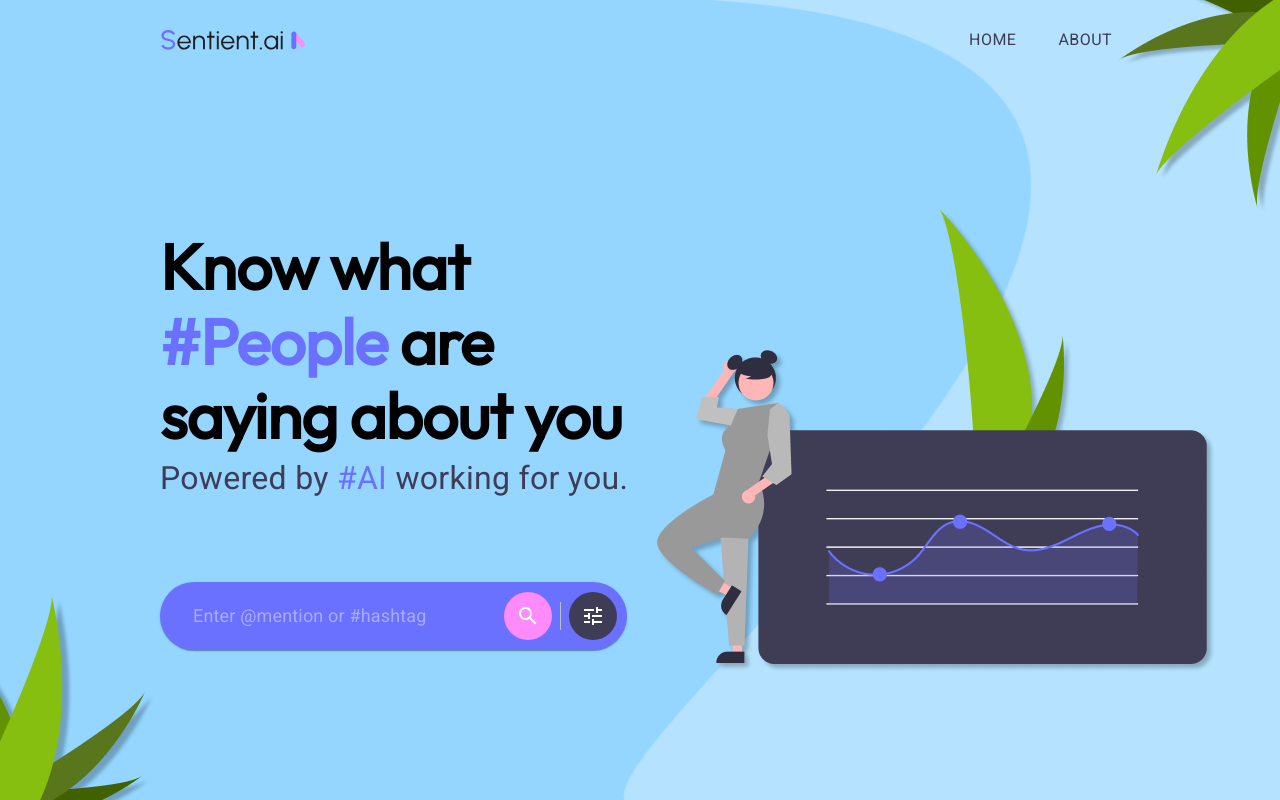
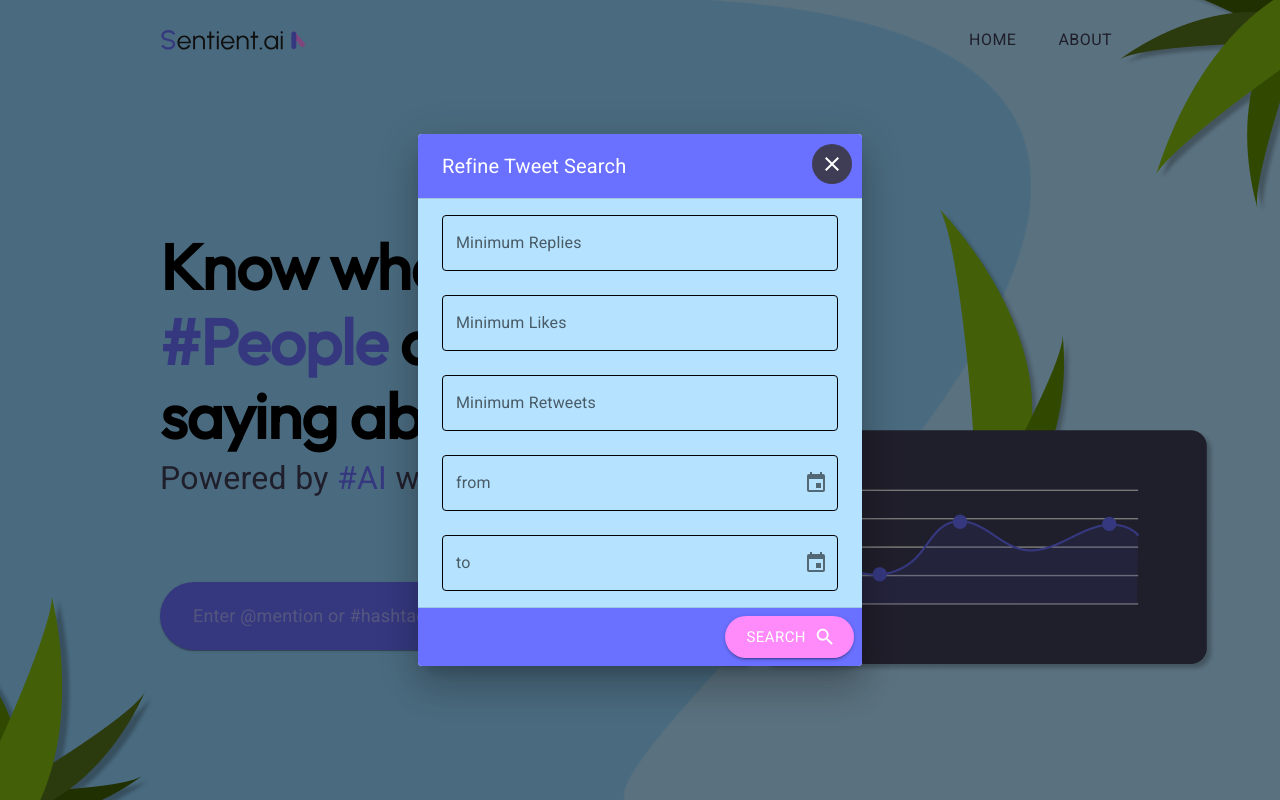
Before and after one commit to om-varshney/Sentient.ai, a React (Create React App) app in the folder Frontend/sentient/: page / in a window 1280 px wide. Both pictures are taken after a click on the button 593 px from the left and 616 px from the top of the page. Built offline with nearby package versions, Linux system fonts and the light colour scheme.

Commit message:
Filters Added

```diff
--- a/Frontend/sentient/package.json
+++ b/Frontend/sentient/package.json
@@ -9,10 +9,12 @@
     "@mui/icons-material": "^5.11.9",
     "@mui/material": "^5.11.9",
     "@mui/styles": "^5.11.9",
+    "@mui/x-date-pickers": "^5.0.19",
     "@testing-library/jest-dom": "^5.16.5",
     "@testing-library/react": "^13.4.0",
     "@testing-library/user-event": "^13.5.0",
     "chart.js": "^4.2.1",
+    "dayjs": "^1.11.7",
     "prettier": "^2.8.4",
     "react": "^18.2.0",
     "react-dom": "^18.2.0",
--- a/Frontend/sentient/src/Components/application/filters.js
+++ b/Frontend/sentient/src/Components/application/filters.js
@@ -0,0 +1,171 @@
+import * as React from "react";
+import Button from "@mui/material/Button";
+import { makeStyles, styled } from "@mui/styles";
+import Dialog from "@mui/material/Dialog";
+import DialogTitle from "@mui/material/DialogTitle";
+import DialogContent from "@mui/material/DialogContent";
+import DialogActions from "@mui/material/DialogActions";
+import { useEffect, useState } from "react";
+import { Stack, TextField } from "@mui/material";
+import { LocalizationProvider } from "@mui/x-date-pickers/LocalizationProvider";
+import { AdapterDayjs } from "@mui/x-date-pickers/AdapterDayjs";
+import { DesktopDatePicker } from "@mui/x-date-pickers/DesktopDatePicker";
+import SearchIcon from "@mui/icons-material/Search";
+import CloseIcon from "@mui/icons-material/Close";
+import dayjs from "dayjs";
+import IconButton from "@mui/material/IconButton";
+
+const useStyles = makeStyles((theme) => ({
+  filterTitle: {
+    backgroundColor: "#6A70FF",
+    color: "#fff",
+  },
+  filterContent: {
+    backgroundColor: "#B5E3FF",
+    color: "#000",
+  },
+  filterActions: {
+    backgroundColor: "#6A70FF",
+    color: "#fff",
+  },
+  primaryButton: {
+    backgroundColor: "#FF8AFA !important",
+    borderRadius: "500px !important",
+  },
+  secondaryButton: {
+    color: "#fff !important",
+    backgroundColor: "#3F3D56 !important",
+    borderRadius: "500px !important",
+  },
+}));
+
+const FilterTextField = styled(TextField)({
+  "& label.Mui-focused": {
+    color: "black",
+  },
+  "& .MuiInput-underline:after": {
+    borderBottomColor: "black",
+  },
+  "& .MuiOutlinedInput-root": {
+    "& fieldset": {
+      borderColor: "black",
+    },
+    "&:hover fieldset": {
+      borderColor: "#3F3D56",
+    },
+    "&.Mui-focused fieldset": {
+      borderColor: "#6A70FF",
+    },
+  },
+});
+
+const FilterDatePicker = styled(DesktopDatePicker)({
+  "& label.Mui-focused": {
+    color: "#6A70FF",
+  },
+  "& .MuiInput-underline:after": {
+    borderBottomColor: "#6A70FF",
+  },
+  "& .MuiOutlinedInput-root": {
+    "& fieldset": {
+      borderColor: "black",
+    },
+    "&:hover fieldset": {
+      borderColor: "#3F3D56",
+    },
+    "&.Mui-focused fieldset": {
+      borderColor: "#6A70FF",
+    },
+  },
+});
+
+const PickDate = ({ label }) => {
+  const [startDate, setStartDate] = useState(null);
+  return (
+    <LocalizationProvider dateAdapter={AdapterDayjs}>
+      <FilterDatePicker
+        label={label}
+        inputFormat="MM/DD/YYYY"
+        value={startDate}
+        onChange={(newDate) => setStartDate(newDate)}
+        renderInput={(params) => <TextField {...params} />}
+        maxDate={new Date()}
+        minDate={new Date("2015-01-01")}
+      />
+    </LocalizationProvider>
+  );
+};
+
+export default function Filters(props) {
+  const classes = useStyles();
+  const [open, setOpen] = React.useState(props.open);
+  useEffect(() => setOpen(props.open), [props.open]);
+
+  const handleClose = () => {
+    setOpen(false);
+  };
+
+  return (
+    <div>
+      <Dialog
+        onClose={handleClose}
+        aria-labelledby="customized-dialog-title"
+        open={open}
+        maxWidth={"xs"}
+        fullWidth
+        scroll="paper"
+      >
+        <DialogTitle className={classes.filterTitle}>
+          Refine Tweet Search
+          <IconButton
+            aria-label="close"
+            onClick={handleClose}
+            sx={{
+              position: "absolute",
+              right: 10,
+              top: 10,
+            }}
+            className={classes.secondaryButton}
+          >
+            <CloseIcon />
+          </IconButton>
+        </DialogTitle>
+        <DialogContent
+          dividers
+          className={`customNav ${classes.filterContent}`}
+        >
+          <Stack spacing={3}>
+            <FilterTextField
+              label="Minimum Replies"
+              variant="outlined"
+              fullWidth
+            />
+            <FilterTextField
+              label="Minimum Likes"
+              variant="outlined"
+              fullWidth
+            />
+            <FilterTextField
+              label="Minimum Retweets"
+              variant="outlined"
+              fullWidth
+            />
+            <PickDate label="from" />
+            <PickDate label="to" />
+          </Stack>
+        </DialogContent>
+        <DialogActions className={classes.filterActions}>
+          <Button
+            autoFocus
+            variant="contained"
+            className={classes.primaryButton}
+            size="large"
+            endIcon={<SearchIcon />}
+          >
+            Search
+          </Button>
+        </DialogActions>
+      </Dialog>
+    </div>
+  );
+}
--- a/Frontend/sentient/src/Components/application/input.js
+++ b/Frontend/sentient/src/Components/application/input.js
@@ -24,7 +24,7 @@ const useStyles = makeStyles((theme) => ({
   },
 }));
 
-const MainInput = ({ placeHolderText, width }) => {
+const MainInput = ({ placeHolderText, width, filterFunction }) => {
   const classes = useStyles();
 
   return (
@@ -69,7 +69,10 @@ const MainInput = ({ placeHolderText, width }) => {
         aria-label="close"
         className={classes.filtersButton}
       >
-        <TuneIcon className={classes.filtersIcon} />
+        <TuneIcon
+          className={classes.filtersIcon}
+          onClick={() => filterFunction(true)}
+        />
       </IconButton>
     </Paper>
   );
--- a/Frontend/sentient/src/Components/home.js
+++ b/Frontend/sentient/src/Components/home.js
@@ -7,6 +7,8 @@ import backgroundHighlightImage from "../Assets/Background shade.png";
 import { NavBar } from "./navbar";
 import { Button, Typography } from "@mui/material";
 import MainInput from "./application/input";
+import Filters from "./application/filters";
+import { useState } from "react";
 
 const useStyles = makeStyles((theme) => ({
   homePage: {
@@ -85,6 +87,7 @@ const useStyles = makeStyles((theme) => ({
 
 export const HomePage = () => {
   const classes = useStyles();
+  const [open, setOpen] = useState(false);
 
   return (
     <Grid container xs={12} className={classes.homePage}>
@@ -95,6 +98,7 @@ export const HomePage = () => {
         alt=""
         className={classes.backgroundEffect3}
       />
+      <Filters open={open} />
       <NavBar />
       <Grid item container xs={9} className={classes.heroSection}>
         <Grid item container xs={6} className={classes.HSTextContainer}>
@@ -112,6 +116,7 @@ export const HomePage = () => {
             <MainInput
               placeHolderText="Enter @mention or #hashtag"
               width={90}
+              filterFunction={setOpen}
             />
           </Grid>
         </Grid>
--- a/Frontend/sentient/src/index.css
+++ b/Frontend/sentient/src/index.css
@@ -16,3 +16,17 @@ code {
   font-family: source-code-pro, Menlo, Monaco, Consolas, 'Courier New',
     monospace;
 }
+
+.customNav::-webkit-scrollbar-thumb {
+  background-color: #94D6FF;
+}
+
+.customNav::-webkit-scrollbar {
+  height: 6px;
+  width: 6px;
+  cursor: pointer;
+}
+
+.customNav::-webkit-scrollbar-track {
+  color: #94D6FF;
+}
```
Also changed, not shown: 1 other file (tests, documents, lock files or other folders).
